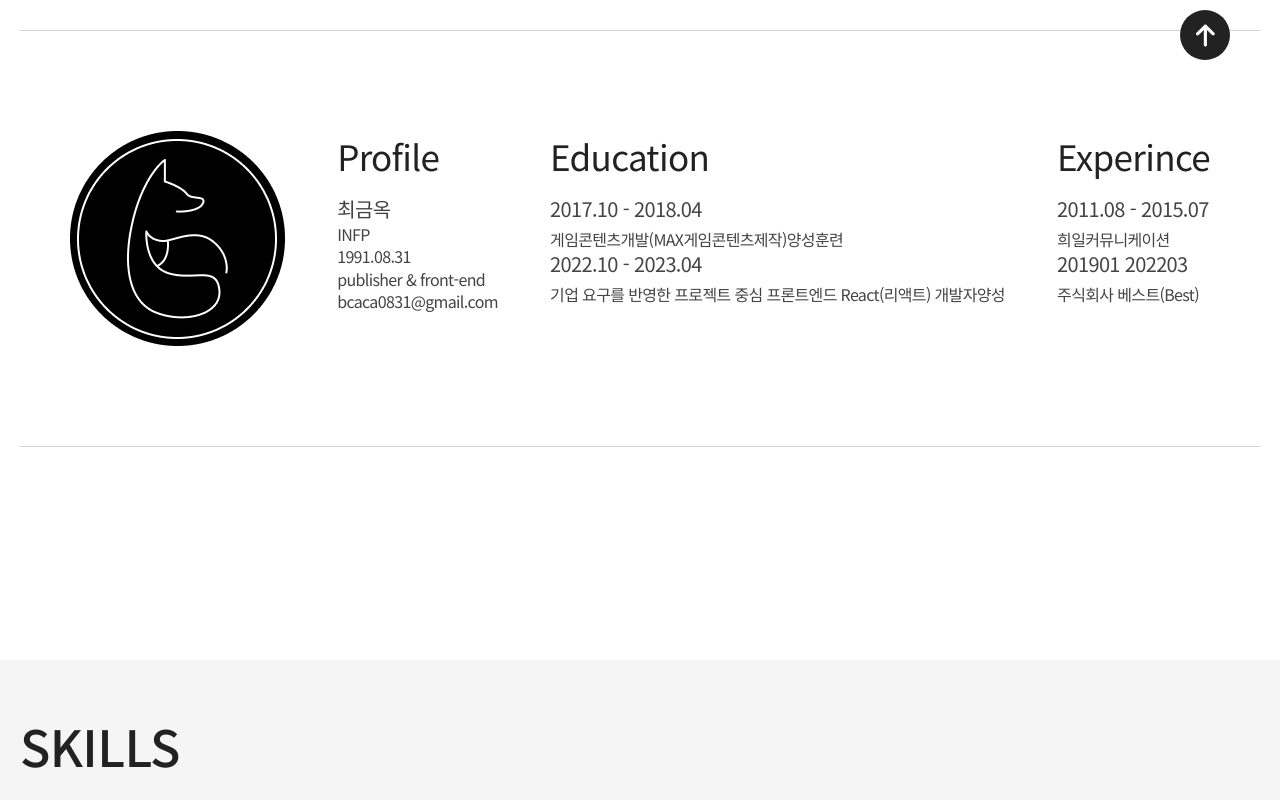
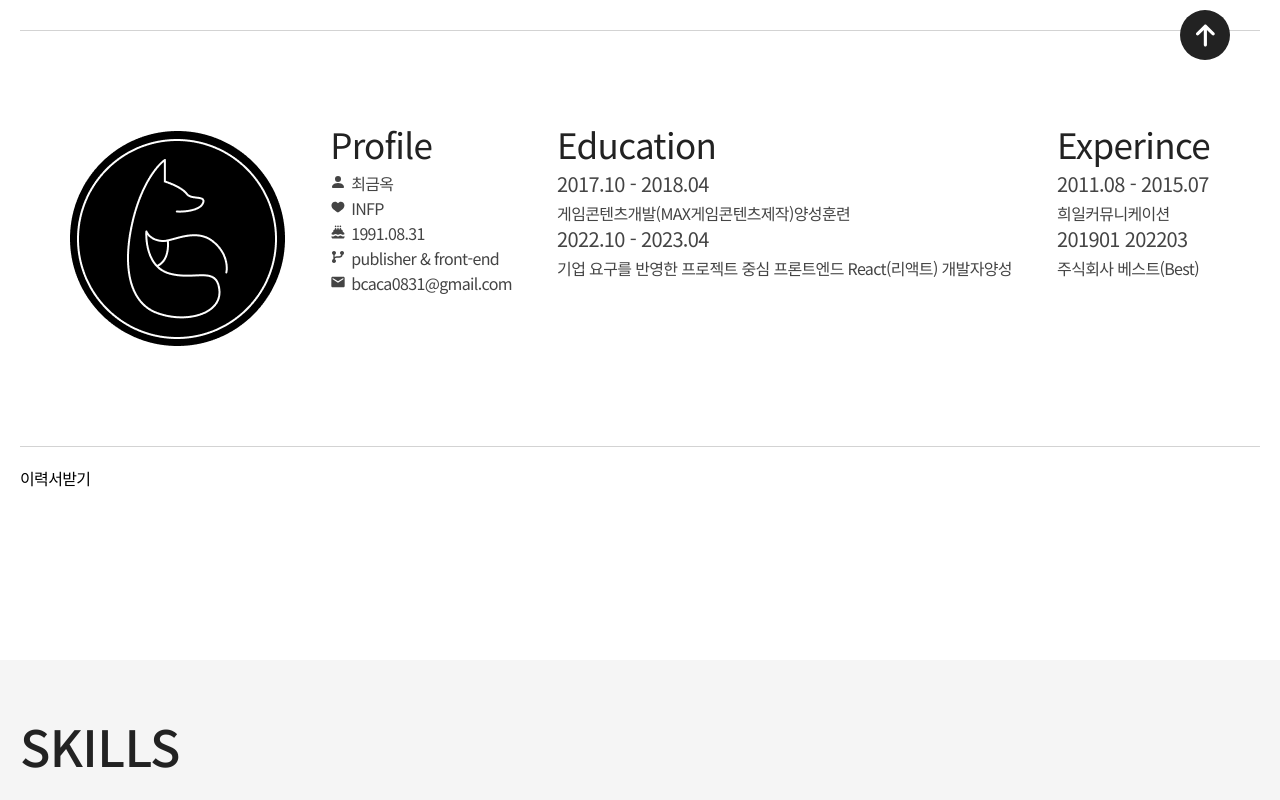
Before and after one commit to goldjade/introduction, a React (Create React App) app: page / in a window 1280 px wide. Shown: the part 940-1740 px from the top of the page. Built offline with nearby package versions, Linux system fonts and the light colour scheme; a web font is replaced by a local one.

Commit message:
profile 수정중

```diff
--- a/src/pages/Profile.js
+++ b/src/pages/Profile.js
@@ -1,7 +1,9 @@
-/** @format */
-
 import React from "react";
-
+import { BsPersonFill } from "react-icons/bs";
+import { TiHeartFullOutline } from "react-icons/ti";
+import { HiCake } from "react-icons/hi";
+import { RiGitBranchFill } from "react-icons/ri";
+import { MdEmail } from "react-icons/md";
 const Profile = ({ path }) => {
   return (
     <section className="profile scroll">
@@ -14,17 +16,32 @@ const Profile = ({ path }) => {
           className="contents"
           data-aos="fade-up"
           data-aos-duration="1000"
-          data-aos-delay="500"
+          data-aos-delay="600"
         >
           <span className="img" />
+
           <div className="a-profile about-card">
             <span className="about-title">Profile</span>
-            <span className="about-name">최금옥</span>
-
-            <span>INFP</span>
-            <span>1991.08.31</span>
-            <span>publisher & front-end</span>
-            <span>bcaca0831@gmail.com</span>
+            <span className="about-name">
+              <BsPersonFill className="a-icon" />
+              최금옥
+            </span>
+            <span>
+              <TiHeartFullOutline className="a-icon" />
+              INFP
+            </span>
+            <span>
+              <HiCake className="a-icon" />
+              1991.08.31
+            </span>
+            <span>
+              <RiGitBranchFill className="a-icon" />
+              publisher & front-end
+            </span>
+            <span>
+              <MdEmail className="a-icon" />
+              bcaca0831@gmail.com
+            </span>
           </div>
           <div className="a-education about-card">
             <span className="about-title">Education</span>
@@ -44,6 +61,17 @@ const Profile = ({ path }) => {
             <span>주식회사 베스트(Best)</span>
           </div>
         </div>
+        <div className="contact">
+          <a
+            href="#"
+            download
+            data-aos="fade-up"
+            data-aos-duration="1000"
+            data-aos-delay="700"
+          >
+            이력서받기
+          </a>
+        </div>
       </div>
     </section>
   );
--- a/src/scss/_profile.scss
+++ b/src/scss/_profile.scss
@@ -4,6 +4,7 @@
   background: #fff;
   .inner {
     height: 100vh;
+
     .contents {
       width: 100%;
       display: flex;
@@ -18,13 +19,24 @@
         background: url("../../public/images/profile.png") no-repeat center;
       }
       .a-profile {
-        .about-name {
-          font-size: 20px;
-        }
       }
       .a-education {
       }
       .a-experince {
+      }
+      .a-icon {
+        font-size: 16px;
+        line-height: 20px;
+        margin-right: 5px;
+      }
+    }
+    .contact {
+      a {
+        position: relative;
+        display: inline-block;
+        text-align: right;
+        margin-top: 20px;
+        font-size: 16px;
       }
     }
   }
@@ -32,6 +44,7 @@
 .about-card {
   display: flex;
   flex-direction: column;
+  line-height: 25px;
 }
 .about-title {
   color: #222;
```
